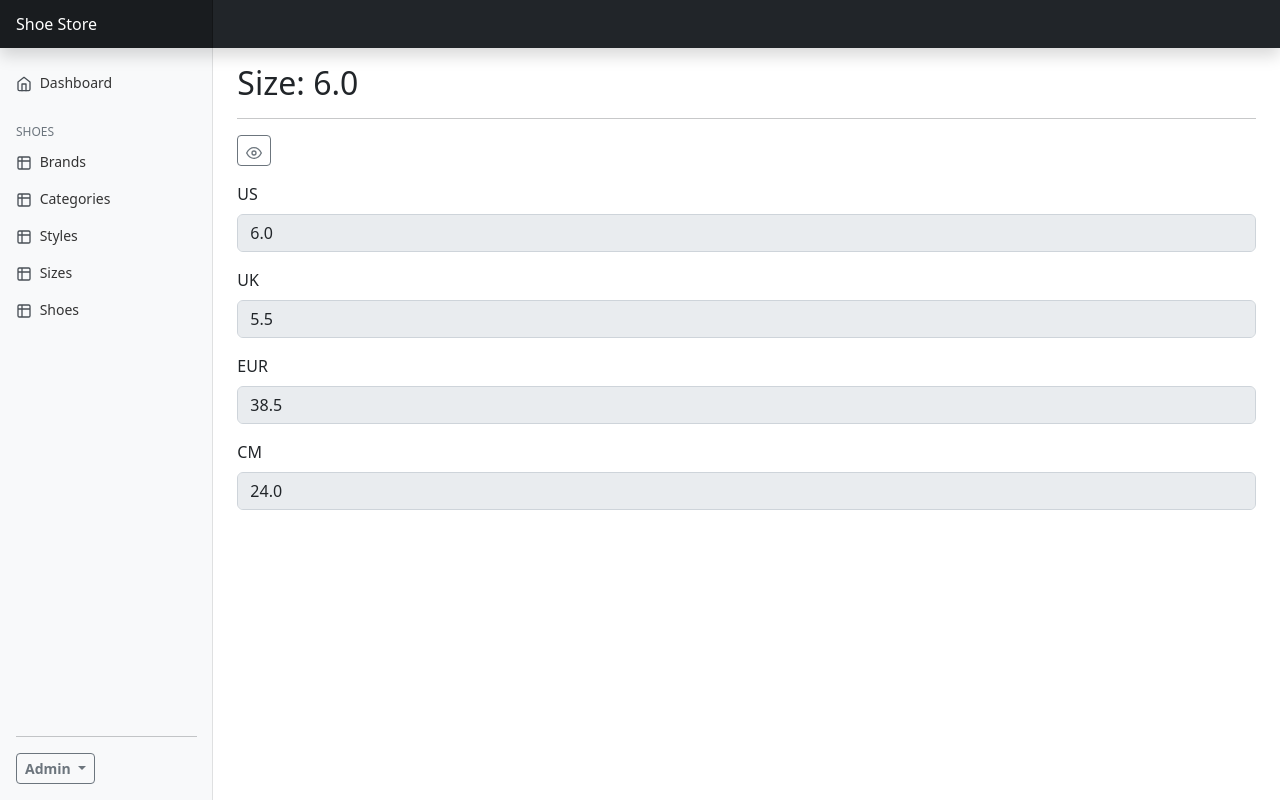
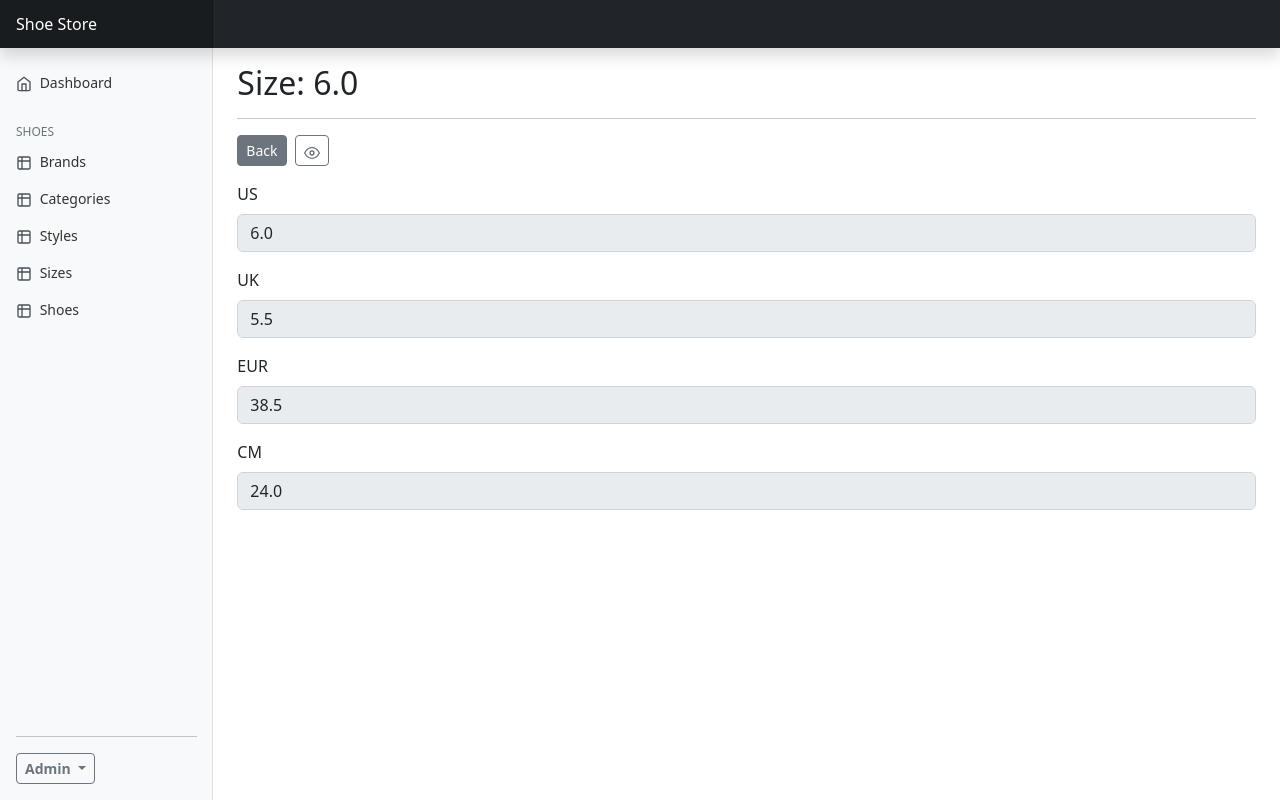
Before and after one commit to koyoi-dev/shoes-store-v2, a Laravel app: page /dashboard/sizes/1 in a window 1280 px wide. Run offline with Laravel 9, Linux system fonts and the light colour scheme; a user stored in the database is signed in; data comes from the database, SQL or seed files in the repository; style sheets or scripts are compiled from the project's sources; some libraries are stand-ins or nearby versions.

Commit message:
add back button to each show page

```diff
--- a/resources/views/dashboard/brands/show.blade.php
+++ b/resources/views/dashboard/brands/show.blade.php
@@ -6,7 +6,8 @@
     <h1 class="h2">Brand: {{ $brand->name }}</h1>
     <hr>
 
-    <div class="mb-3">
+    <div class="mb-3 hstack gap-2">
+        <a href="{{ route('admin.brands.index') }}" class="btn btn-sm btn-secondary">Back</a>
         <x-buttons.action-buttons
             :show="route('admin.brands.show', $brand->id)"
             :edit="route('admin.brands.edit', $brand->id)"
--- a/resources/views/dashboard/categories/show.blade.php
+++ b/resources/views/dashboard/categories/show.blade.php
@@ -6,7 +6,8 @@
     <h1 class="h2">Category: {{ $category->name }}</h1>
     <hr>
 
-    <div class="mb-3">
+    <div class="mb-3 hstack gap-2">
+        <a href="{{ route('admin.categories.index') }}" class="btn btn-sm btn-secondary">Back</a>
         <x-buttons.action-buttons
             :show="route('admin.categories.show', $category->id)"
             :edit="route('admin.categories.edit', $category->id)"
--- a/resources/views/dashboard/shoes/show.blade.php
+++ b/resources/views/dashboard/shoes/show.blade.php
@@ -6,7 +6,10 @@
     <h1 class="h2">Shoe: {{ $shoe->name }}</h1>
     <hr>
 
-    <div class="mb-3">
+
+    <div class="mb-3 hstack gap-2">
+        <a href="{{ route('admin.shoes.index') }}" class="btn btn-sm btn-secondary">Back</a>
+
         <x-buttons.action-buttons
             :show="route('admin.shoes.show', $shoe->id)"
             :edit="route('admin.shoes.edit', $shoe->id)"
--- a/resources/views/dashboard/sizes/show.blade.php
+++ b/resources/views/dashboard/sizes/show.blade.php
@@ -6,7 +6,8 @@
     <h1 class="h2">Size: {{ $size->us }}</h1>
     <hr>
 
-    <div class="mb-3">
+    <div class="mb-3 hstack gap-2">
+        <a href="{{ route('admin.sizes.index') }}" class="btn btn-sm btn-secondary">Back</a>
         <x-buttons.action-buttons
             :show="route('admin.sizes.show', $size->id)"
         />
--- a/resources/views/dashboard/styles/show.blade.php
+++ b/resources/views/dashboard/styles/show.blade.php
@@ -6,7 +6,8 @@
     <h1 class="h2">Style: {{ $style->name }}</h1>
     <hr>
 
-    <div class="mb-3">
+    <div class="mb-3 hstack gap-2">
+        <a href="{{ route('admin.styles.index') }}" class="btn btn-sm btn-secondary">Back</a>
         <x-buttons.action-buttons
             :show="route('admin.styles.show', $style->id)"
             :edit="route('admin.styles.edit', $style->id)"
```
